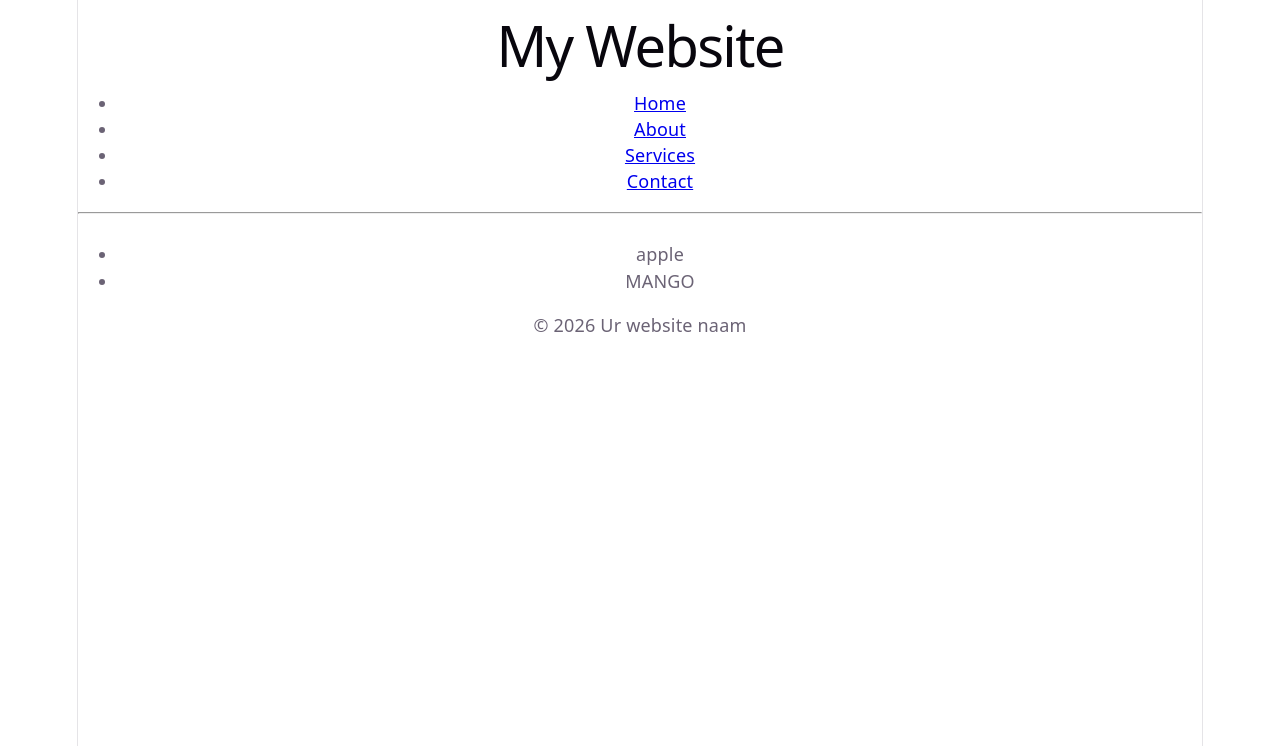
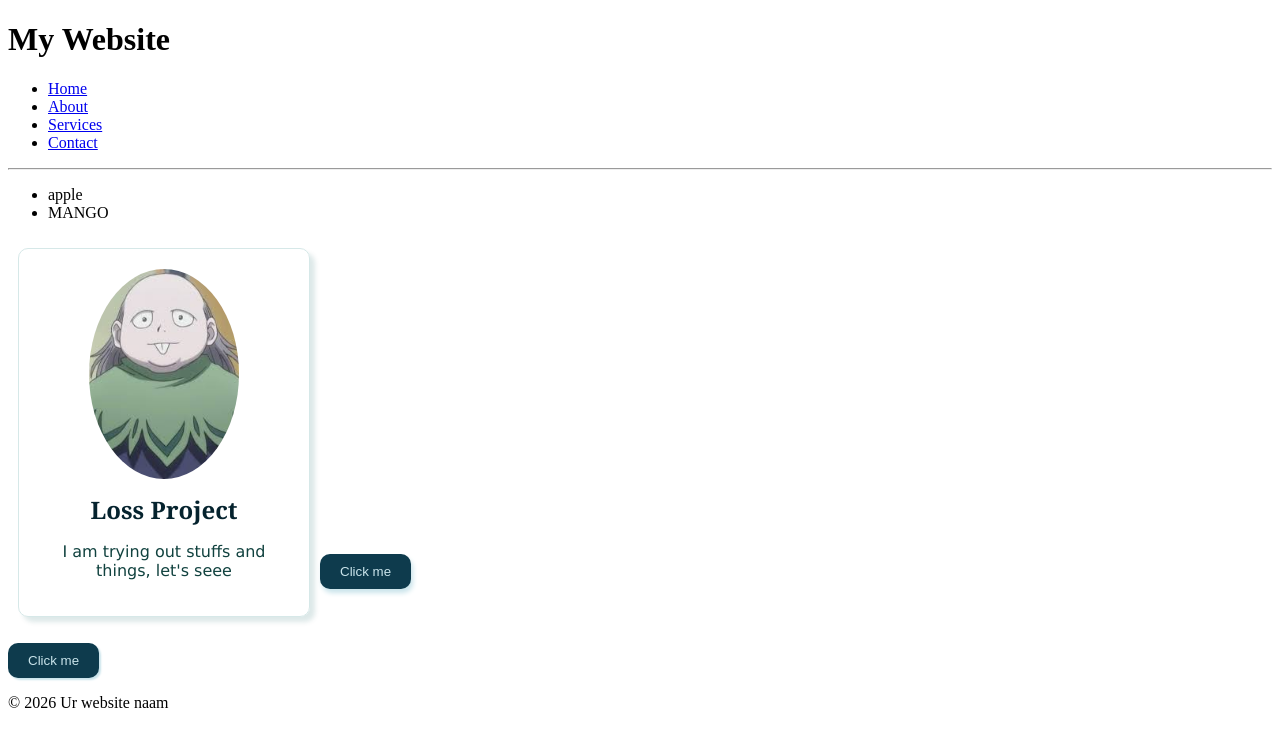
Before and after one commit to fahin99/Web-Dev, a React (Vite) app in the folder tryout/: page / in a window 1280 px wide. Shown: the top 746 px of the page. Built offline with nearby package versions, Linux system fonts and the light colour scheme.

Commit message:
feat: add Card, Button, and Button1 components with styles; update App layout

```diff
--- a/tryout/src/App.jsx
+++ b/tryout/src/App.jsx
@@ -1,11 +1,18 @@
 import Header from "./Header.jsx";
 import Footer from "./Footer.jsx";
 import Food from "./Food.jsx";
+import Card from "./Card.jsx";
+import Button from "./Button/Button.jsx";
+import Button1 from "./Button1.jsx";
 function App() {
   return(
     <>
       <Header/>
       <Food/>
+      <Card/>
+      <Button/>
+      <p/>
+      <Button1/>
       <Footer/>
     </>
   );
--- /dev/null
+++ b/tryout/src/Button/Button.jsx
@@ -0,0 +1,6 @@
+import styles from "./Button.module.css"
+function Button(){
+    return(<button className={styles.btn}>Click me</button>);
+}
+
+export default Button
--- /dev/null
+++ b/tryout/src/Button/Button.module.css
@@ -0,0 +1,9 @@
+.btn{
+  background-color: #0e3b4d;
+  color: rgb(202, 228, 235);
+  padding: 10px 20px;
+  border-radius: 10px;
+  border: none;
+  cursor: pointer;
+  box-shadow: 2px 4px 5px;
+}
--- /dev/null
+++ b/tryout/src/Button1.jsx
@@ -0,0 +1,15 @@
+// import styles from "./Button.module.css"
+function Button1(){
+    const styles={
+        backgroundColor: "#0e3b4d",
+        color: "rgb(202, 228, 235)",
+        padding: "10px 20px",
+        borderRadius: "10px",
+        border: "none",
+        cursor: "pointer",
+        boxShadow: "2px 2px 2px",
+    }
+    return(<button style={styles}>Click me</button>);
+}
+
+export default Button1
--- /dev/null
+++ b/tryout/src/Card.jsx
@@ -0,0 +1,11 @@
+import dp from './assets/pfp.jpg'
+function Card(){
+    return(
+        <div className="card">
+            <img className="card-img" alt="pfp" src={dp}></img>
+            <h2 className="card-title">Loss Project</h2>
+            <p className="card-text">I am trying out stuffs and things, let's seee</p>
+        </div>
+    )
+}
+export default Card;
--- a/tryout/src/index.css
+++ b/tryout/src/index.css
@@ -1,111 +1,38 @@
-:root {
-  --text: #6b6375;
-  --text-h: #08060d;
-  --bg: #fff;
-  --border: #e5e4e7;
-  --code-bg: #f4f3ec;
-  --accent: #aa3bff;
-  --accent-bg: rgba(170, 59, 255, 0.1);
-  --accent-border: rgba(170, 59, 255, 0.5);
-  --social-bg: rgba(244, 243, 236, 0.5);
-  --shadow:
-    rgba(0, 0, 0, 0.1) 0 10px 15px -3px, rgba(0, 0, 0, 0.05) 0 4px 6px -2px;
-
-  --sans: system-ui, 'Segoe UI', Roboto, sans-serif;
-  --heading: system-ui, 'Segoe UI', Roboto, sans-serif;
-  --mono: ui-monospace, Consolas, monospace;
-
-  font: 18px/145% var(--sans);
-  letter-spacing: 0.18px;
-  color-scheme: light dark;
-  color: var(--text);
-  background: var(--bg);
-  font-synthesis: none;
-  text-rendering: optimizeLegibility;
-  -webkit-font-smoothing: antialiased;
-  -moz-osx-font-smoothing: grayscale;
-
-  @media (max-width: 1024px) {
-    font-size: 16px;
-  }
+.card{
+  border: 1px solid #d6e8e8;
+  border-radius: 10px;
+  box-shadow: 5px 5px 5px #09555523;
+  padding: 20px;
+  margin: 10px;
+  text-align: center;
+  max-width: 250px;
+  display: inline-block;
 }
 
-@media (prefers-color-scheme: dark) {
-  :root {
-    --text: #9ca3af;
-    --text-h: #f3f4f6;
-    --bg: #16171d;
-    --border: #2e303a;
-    --code-bg: #1f2028;
-    --accent: #c084fc;
-    --accent-bg: rgba(192, 132, 252, 0.15);
-    --accent-border: rgba(192, 132, 252, 0.5);
-    --social-bg: rgba(47, 48, 58, 0.5);
-    --shadow:
-      rgba(0, 0, 0, 0.4) 0 10px 15px -3px, rgba(0, 0, 0, 0.25) 0 4px 6px -2px;
-  }
-
-  #social .button-icon {
-    filter: invert(1) brightness(2);
-  }
+.card .card-img{
+  max-width: 60%;
+  height: auto;
+  border-radius: 50%;
+  margin-bottom: 10px;
 }
 
-body {
+.card .card-title{
+  font-family:Cambria, Cochin, Georgia, Times, 'Times New Roman', serif;
   margin: 0;
+  color: rgb(5, 35, 46);
 }
 
-#root {
-  width: 1126px;
-  max-width: 100%;
-  margin: 0 auto;
-  text-align: center;
-  border-inline: 1px solid var(--border);
-  min-height: 100svh;
-  display: flex;
-  flex-direction: column;
-  box-sizing: border-box;
+.card .card-text{
+  font-family: Verdana, Geneva, Tahoma, sans-serif;
+  color:rgb(17, 66, 63);
 }
 
-h1,
-h2 {
-  font-family: var(--heading);
-  font-weight: 500;
-  color: var(--text-h);
-}
-
-h1 {
-  font-size: 56px;
-  letter-spacing: -1.68px;
-  margin: 32px 0;
-  @media (max-width: 1024px) {
-    font-size: 36px;
-    margin: 20px 0;
-  }
-}
-h2 {
-  font-size: 24px;
-  line-height: 118%;
-  letter-spacing: -0.24px;
-  margin: 0 0 8px;
-  @media (max-width: 1024px) {
-    font-size: 20px;
-  }
-}
-p {
-  margin: 0;
-}
-
-code,
-.counter {
-  font-family: var(--mono);
-  display: inline-flex;
-  border-radius: 4px;
-  color: var(--text-h);
-}
-
-code {
-  font-size: 15px;
-  line-height: 135%;
-  padding: 4px 8px;
-  background: var(--code-bg);
-}
+/* .btn{
+  background-color: #0e3b4d;
+  color: rgb(202, 228, 235);
+  padding: 10px 20px;
+  border-radius: 10px;
+  border: none;
+  cursor: pointer;
+  box-shadow: 2px 4px 5px;
+} */
```
Also changed, not shown: tryout/src/assets/pfp.jpg (added).
